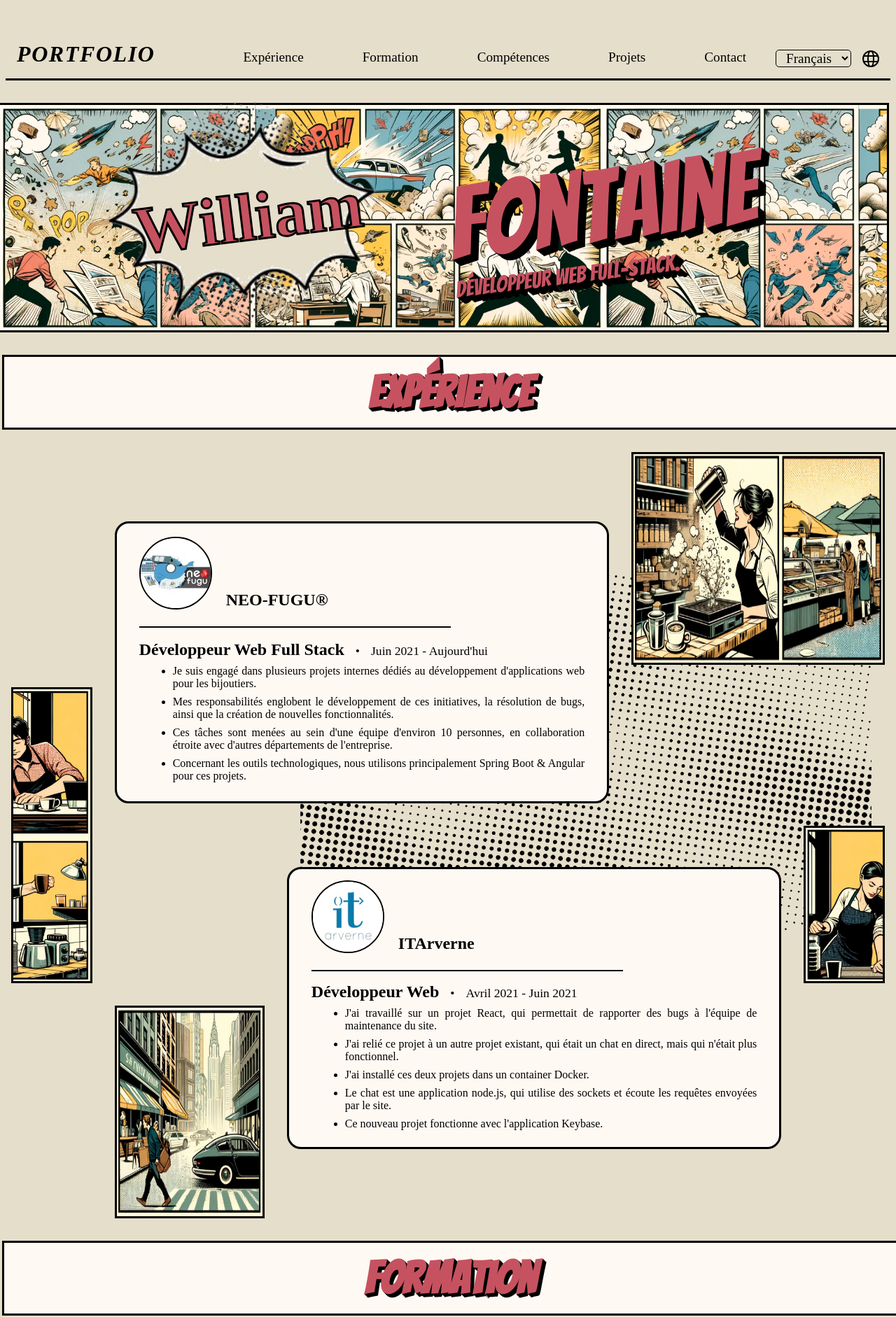
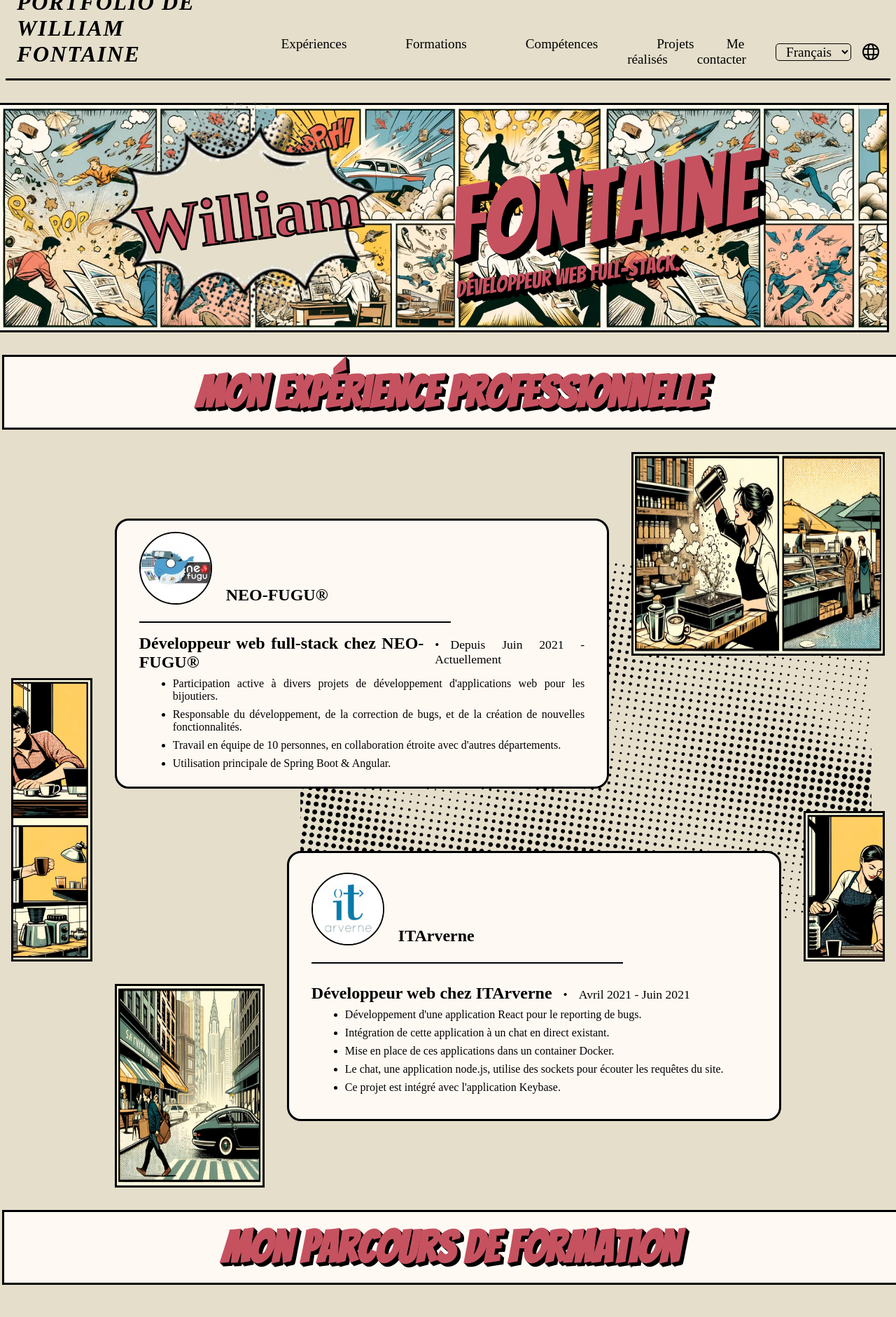
Before and after one commit to WilliamFontaine/portfolio, a React (Vite) app: page / in a window 1280 px wide. Shown: the top 1882 px of the page at 70% size. Built offline with nearby package versions, Linux system fonts and the light colour scheme; no server answers; a web font is replaced by a local one.

Commit message:
translation

```diff
--- a/src/components/Contact/Contact.tsx
+++ b/src/components/Contact/Contact.tsx
@@ -2,6 +2,7 @@ import { FormEventHandler, useEffect, useRef } from 'react';
 import emailjs from '@emailjs/browser';
 import { toast } from 'react-toastify';
 import './Contact.scss';
+import { useTranslation } from 'react-i18next';
 
 const emailConfig = {
   userPublicKey: import.meta.env.VITE_EMAILJS_PUBLIC_KEY,
@@ -10,6 +11,8 @@ const emailConfig = {
 };
 
 function Contact() {
+  const { t } = useTranslation();
+
   const form = useRef<HTMLFormElement>(null);
 
   useEffect(() => {
@@ -27,14 +30,14 @@ function Contact() {
     const data = new FormData(event.currentTarget);
 
     if (!validateFormData(data)) {
-      toast.error('Veuillez remplir tous les champs du formulaire');
+      toast.error(t('contact.toast.fill'));
       return;
     }
 
     toast.promise(sendEmail(data), {
-      pending: 'Envoi du message en cours...',
-      success: 'Votre message a bien été envoyé',
-      error: "Une erreur est survenue lors de l'envoi du message",
+      pending: t('contact.toast.pending'),
+      success: t('contact.toast.success'),
+      error: t('contact.toast.error'),
     });
   };
 
@@ -43,8 +46,6 @@ function Contact() {
     const lastname = data.get('lastname');
     const email = data.get('email');
     const message = data.get('message');
-
-    console.log(firstname, lastname, email, message);
 
     return new Promise((resolve, reject) => {
       emailjs
@@ -69,14 +70,16 @@ function Contact() {
   return (
     <div id="contact" className="contact">
       <div className="title-container">
-        <h2 className="title">contact</h2>
+        <h2 className="title">{t('contact.title')}</h2>
       </div>
       <div className="contact-form">
-        <p>formulaire de contact</p>
+        <p>{t('contact.form.title')}</p>
         <form onSubmit={handleSubmit} ref={form}>
           <div className="form-group">
             <div className="label-container">
-              <label htmlFor="firstname">Prénom</label>
+              <label htmlFor="firstname">
+                {t('contact.form.field.firstname')}
+              </label>
             </div>
             <div className="input-container">
               <input type="text" name="firstname" id="firstname" required />
@@ -84,7 +87,9 @@ function Contact() {
           </div>
           <div className="form-group">
             <div className="label-container">
-              <label htmlFor="lastname">Nom</label>
+              <label htmlFor="lastname">
+                {t('contact.form.field.lastname')}
+              </label>
             </div>
             <div className="input-container">
               <input type="text" name="lastname" id="lastname" required />
@@ -92,7 +97,7 @@ function Contact() {
           </div>
           <div className="form-group">
             <div className="label-container">
-              <label htmlFor="email">Email</label>
+              <label htmlFor="email">{t('contact.form.field.email')}</label>
             </div>
             <div className="input-container">
               <input type="email" name="email" id="email" required />
@@ -100,17 +105,17 @@ function Contact() {
           </div>
           <div className="form-group">
             <div className="label-container">
-              <label htmlFor="message">Message</label>
+              <label htmlFor="message">{t('contact.form.field.message')}</label>
             </div>
             <div className="input-container">
               <textarea name="message" id="message" required rows={5} />
             </div>
           </div>
-          <button type="submit">Envoyer</button>
+          <button type="submit">{t('contact.form.button.send')}</button>
         </form>
       </div>
       <div className="logo-container">
-        <p> Me contacter aussi sur :</p>
+        <p>{t('contact.form.more')}</p>
         <a href="https://www.linkedin.com/in/williamftn/">
           <img
             src="/logo/linkedin_logo.png"
--- a/src/components/Experience/Experience.tsx
+++ b/src/components/Experience/Experience.tsx
@@ -1,10 +1,13 @@
+import { useTranslation } from 'react-i18next';
 import './Experience.scss';
 
 function Experience() {
+  const { t } = useTranslation();
+
   return (
     <div id="experience" className="experience">
       <div className="title-container">
-        <h2 className="title">expérience</h2>
+        <h2 className="title">{t('experience.title')}</h2>
       </div>
       <div className="parent">
         <div className="second-experience experience-container container">
@@ -14,43 +17,29 @@ function Experience() {
               alt="neo_logix_logo"
               className="company-logo logo rounded"
             />
-            <p className="company-name">NEO-FUGU®</p>
+            <p className="company-name">{t('experience.list.1.company')}</p>
           </div>
           <div className="job">
             <div className="job-entitle">
-              <p className="job-title">Développeur Web Full Stack</p>
+              <p className="job-title">{t('experience.list.1.title')}</p>
               <p className="job-date">
-                <span className="date">Juin 2021</span> -{' '}
-                <span className="date">Aujourd'hui</span>
+                <span className="date">{t('experience.list.1.date.from')}</span>{' '}
+                - <span className="date">{t('experience.list.1.date.to')}</span>
               </p>
             </div>
             <div className="job-desc">
               <ul>
                 <li>
-                  <p>
-                    Je suis engagé dans plusieurs projets internes dédiés au
-                    développement d'applications web pour les bijoutiers.
-                  </p>
+                  <p>{t('experience.list.1.desc.1')}</p>
                 </li>
                 <li>
-                  <p>
-                    Mes responsabilités englobent le développement de ces
-                    initiatives, la résolution de bugs, ainsi que la création de
-                    nouvelles fonctionnalités.
-                  </p>
+                  <p>{t('experience.list.1.desc.2')}</p>
                 </li>
                 <li>
-                  <p>
-                    Ces tâches sont menées au sein d'une équipe d'environ 10
-                    personnes, en collaboration étroite avec d'autres
-                    départements de l'entreprise.
-                  </p>
+                  <p>{t('experience.list.1.desc.3')}</p>
                 </li>
                 <li>
-                  <p>
-                    Concernant les outils technologiques, nous utilisons
-                    principalement Spring Boot & Angular pour ces projets.
-                  </p>
+                  <p>{t('experience.list.1.desc.4')}</p>
                 </li>
               </ul>
             </div>
@@ -63,45 +52,32 @@ function Experience() {
               alt="neo_logix_logo"
               className="company-logo logo rounded"
             />
-            <p className="company-name">ITArverne</p>
+            <p className="company-name">{t('experience.list.2.company')}</p>
           </div>
           <div className="job">
             <div className="job-entitle">
-              <p className="job-title">Développeur Web</p>
+              <p className="job-title">{t('experience.list.2.title')}</p>
               <p className="job-date">
-                <span className="date">Avril 2021</span> -{' '}
-                <span className="date">Juin 2021</span>
+                <span className="date">{t('experience.list.2.date.from')}</span>{' '}
+                - <span className="date">{t('experience.list.2.date.to')}</span>
               </p>
             </div>
             <div className="job-desc">
               <ul>
                 <li>
-                  <p>
-                    J'ai travaillé sur un projet React, qui permettait de
-                    rapporter des bugs à l'équipe de maintenance du site.
-                  </p>
+                  <p>{t('experience.list.2.desc.1')}</p>
                 </li>
                 <li>
-                  <p>
-                    J'ai relié ce projet à un autre projet existant, qui était
-                    un chat en direct, mais qui n'était plus fonctionnel.
-                  </p>
+                  <p>{t('experience.list.2.desc.2')}</p>
                 </li>
                 <li>
-                  <p>
-                    J'ai installé ces deux projets dans un container Docker.
-                  </p>
+                  <p>{t('experience.list.2.desc.3')}</p>
                 </li>
                 <li>
-                  <p>
-                    Le chat est une application node.js, qui utilise des sockets
-                    et écoute les requêtes envoyées par le site.
-                  </p>
+                  <p>{t('experience.list.2.desc.4')}</p>
                 </li>
                 <li>
-                  <p>
-                    Ce nouveau projet fonctionne avec l'application Keybase.
-                  </p>
+                  <p>{t('experience.list.2.desc.5')}</p>
                 </li>
               </ul>
             </div>
--- a/src/components/Projects/Projects.tsx
+++ b/src/components/Projects/Projects.tsx
@@ -1,10 +1,13 @@
+import { useTranslation } from 'react-i18next';
 import './Projects.scss';
 
 function Projects() {
+  const { t } = useTranslation();
+
   return (
     <div id="projects" className="projects">
       <div className="title-container">
-        <h2 className="title">projets</h2>
+        <h2 className="title">{t('projects.title')}</h2>
       </div>
       <div className="projects-container">
         <div className="project">
@@ -13,14 +16,11 @@ function Projects() {
             alt="github_logo"
             className="project-logo logo rounded"
           />
-          <p className="project-title">Projets sur GitHub</p>
+          <p className="project-title">{t('projects.list.1.title')}</p>
           <div className="project-desc">
             <span>
-              <p>Vous pouvez retrouver tous mes projets sur mon GitHub.</p>
-              <p>
-                Je travaille sur des projets personnels et des projets
-                scolaires.
-              </p>
+              <p>{t('projects.list.1.desc.1')}</p>
+              <p>{t('projects.list.1.desc.2')}</p>
             </span>
           </div>
         </div>
@@ -30,22 +30,13 @@ function Projects() {
             alt="gitlab_logo"
             className="project-logo logo rounded"
           />
-          <p className="project-title">Projets sur GitLab</p>
+          <p className="project-title">{t('projects.list.2.title')}</p>
           <div className="project-desc">
             <span>
-              <p>
-                Vous pouvez notamment retrouver le projet Gabbler sur mon
-                GitLab.
-              </p>
-              <p>
-                Ce projet est un réseau social développé en VueJS et Laravel.
-              </p>
-              <p>
-                Ce projet à été réalisé en groupe de 4 personnes, dans le cadre
-                de la formation de Concepteur développeur d'applications à
-                Hesias.
-              </p>
-              <p>J'étais le chef de projet de ce groupe.</p>
+              <p>{t('projects.list.2.desc.1')}</p>
+              <p>{t('projects.list.2.desc.2')}</p>
+              <p>{t('projects.list.2.desc.3')}</p>
+              <p>{t('projects.list.2.desc.4')}</p>
             </span>
           </div>
         </div>
--- a/src/components/Study/Study.tsx
+++ b/src/components/Study/Study.tsx
@@ -1,10 +1,13 @@
+import { useTranslation } from 'react-i18next';
 import './Study.scss';
 
 function Study() {
+  const { t } = useTranslation();
+
   return (
     <div id="study" className="study">
       <div className="title-container">
-        <h2 className="title">formation</h2>
+        <h2 className="title">{t('study.title')}</h2>
       </div>
       <div className="studies">
         <div className="study-container">
@@ -14,22 +17,18 @@ function Study() {
               alt="hesias_logo"
               className="school-logo logo rounded"
             />
-            <p className="school-name">Hesias</p>
+            <p className="school-name">{t('study.list.1.school')}</p>
           </div>
 
           <div className="study-content">
-            <p className="study-title">Manager de projet informatique</p>
+            <p className="study-title">{t('study.list.1.title')}</p>
             <p className="study-date">
-              <span className="date">Octobre 2023</span> -{' '}
-              <span className="date">Septembre 2025</span>
+              <span className="date">{t('study.list.1.date.from')}</span> -{' '}
+              <span className="date">{t('study.list.1.date.to')}</span>
             </p>
             <div className="study-desc">
               <span>
-                <p>
-                  Je suis actuellement en formation de Manager de projet
-                  informatique à Hesias.
-                </p>
-                <p>Je suis en alternance chez NEO-FUGU®.</p>
+                <p>{t('study.list.1.desc.1')}</p>
               </span>
             </div>
           </div>
@@ -42,22 +41,18 @@ function Study() {
               alt="hesias_logo"
               className="school-logo logo rounded"
             />
-            <p className="school-name">Hesias</p>
+            <p className="school-name">{t('study.list.2.school')}</p>
           </div>
           <div className="study-content">
-            <p className="study-title">Concepteur développeur d'applications</p>
+            <p className="study-title">{t('study.list.2.title')}</p>
             <p className="study-date">
-              <span className="date">Septembre 2022</span> -{' '}
-              <span className="date">Octobre 2023</span>
+              <span className="date">{t('study.list.2.date.from')}</span> -{' '}
+              <span className="date">{t('study.list.2.date.to')}</span>
             </p>
             <div className="study-desc">
               <span>
-                <p>
-                  Je suis diplômé de la formation de Concepteur développeur
-                  d'applications à Hesias.
-                </p>
-                <p>J'ai été major de promotion durant cette formation.</p>
-                <p>J'était en alternance chez NEO-FUGU®.</p>
+                <p>{t('study.list.2.desc.1')}</p>
+                <p>{t('study.list.2.desc.2')}</p>
               </span>
             </div>
           </div>
@@ -70,24 +65,19 @@ function Study() {
               alt="uca_logo"
               className="school-logo logo rounded"
             />
-            <p className="school-name">Université Clermont Auvergne</p>
+            <p className="school-name">{t('study.list.3.school')}</p>
           </div>
 
           <div className="study-content">
-            <p className="study-title">
-              Diplôme universitaire de technologie en informatique
-            </p>
+            <p className="study-title">{t('study.list.3.title')}</p>
             <p className="study-date">
-              <span className="date">Septembre 2020</span> -{' '}
-              <span className="date">Juin 2022</span>
+              <span className="date">{t('study.list.3.date.from')}</span> -{' '}
+              <span className="date">{t('study.list.3.date.to')}</span>
             </p>
             <div className="study-desc">
               <span>
-                <p>
-                  Je suis diplômé du DUT Informatique à l'Université Clermont
-                  Auvergne.
-                </p>
-                <p>J'ai effectué mon stage de fin de cursus chez ITArverne.</p>
+                <p>{t('study.list.3.desc.1')}</p>
+                <p>{t('study.list.3.desc.2')}</p>
               </span>
             </div>
           </div>
--- a/src/locales/en.json
+++ b/src/locales/en.json
@@ -2,12 +2,68 @@
   "banner": {
     "firstname": "William",
     "lastname": "Fontaine",
-    "desc": "Full-stack web developer."
+    "desc": "Full-Stack Web Developer."
+  },
+  "contact": {
+    "title": "Contact Me",
+    "form": {
+      "title": "Contact Form",
+      "field": {
+        "firstname": "First Name",
+        "lastname": "Last Name",
+        "email": "Email Address",
+        "message": "Your Message"
+      },
+      "button": {
+        "send": "Send Message"
+      },
+      "more": "Other ways to contact me:"
+    },
+    "toast": {
+      "fill": "Please fill in all required fields.",
+      "success": "Your message has been sent successfully.",
+      "error": "An error occurred while sending the message.",
+      "pending": "Sending message..."
+    }
+  },
+  "experience": {
+    "title": "My Professional Experience",
+    "list": {
+      "1": {
+        "title": "Full-Stack Web Developer at NEO-FUGU®",
+        "company": "NEO-FUGU®",
+        "date": {
+          "from": "Since June 2021",
+          "to": "Present"
+        },
+        "desc": {
+          "1": "Actively involved in various internal projects for developing web applications for jewelers.",
+          "2": "Responsible for developing, bug fixing, and creating new features.",
+          "3": "Working in a team of 10 people, closely collaborating with other departments.",
+          "4": "Mainly using Spring Boot & Angular for these projects."
+        }
+      },
+      "2": {
+        "title": "Web Developer at ITArverne",
+        "company": "ITArverne",
+        "date": {
+          "from": "April 2021",
+          "to": "June 2021"
+        },
+        "desc": {
+          "1": "Worked on a React project for bug reporting.",
+          "2": "Integrated this project with an existing live chat that was non-functional.",
+          "3": "Deployed these projects in a Docker container.",
+          "4": "The chat is a node.js application, using sockets to listen to requests from the site.",
+          "5": "This project operates with Keybase application."
+        }
+      }
+    }
   },
   "header": {
-    "title": "Portfolio",
+    "title": "William Fontaine's Portfolio",
     "menu": {
-      "experience": "Experience",
+      "experience": "Experiences",
       "study": "Education",
       "skills": "Skills",
       "projects": "Projects",
@@ -17,5 +73,69 @@
       "fr": "French",
       "en": "English"
     }
+  },
+  "projects": {
+    "title": "My Projects",
+    "list": {
+      "1": {
+        "title": "Projects on GitHub",
+        "desc": {
+          "1": "Discover my personal and academic projects on my GitHub account.",
+          "2": "I regularly work on new personal and study-related projects."
+        }
+      },
+      "2": {
+        "title": "Projects on GitLab",
+        "desc": {
+          "1": "Visit my GitLab account to see the Gabbler project, among others.",
+          "2": "Gabbler is a social network developed in VueJS and Laravel.",
+          "3": "This project was carried out in a group of four as part of my Application Developer training at Hesias.",
+          "4": "I served as the project manager for this group."
+        }
+      }
+    }
+  },
+  "skills": {
+    "title": "My Hard Skills"
+  },
+  "study": {
+    "title": "My Educational Background",
+    "list": {
+      "1": {
+        "title": "Manager of IT Projects",
+        "school": "Hesias",
+        "date": {
+          "from": "From October 2023",
+          "to": "To September 2025"
+        },
+        "desc": {
+          "1": "Currently undergoing training as an IT Project Manager at Hesias, with an apprenticeship at NEO-FUGU®."
+        }
+      },
+      "2": {
+        "title": "Application Developer",
+        "school": "Hesias",
+        "date": {
+          "from": "September 2022",
+          "to": "October 2023"
+        },
+        "desc": {
+          "1": "Graduated in Application Development at Hesias.",
+          "2": "Top of my class during the training, with an apprenticeship at NEO-FUGU®."
+        }
+      },
+      "3": {
+        "title": "University Degree in Computer Science",
+        "school": "Université Clermont Auvergne",
+        "date": {
+          "from": "September 2020",
+          "to": "June 2022"
+        },
+        "desc": {
+          "1": "Graduated with a University Degree in Computer Science from Université Clermont Auvergne.",
+          "2": "Completed my end-of-studies internship at ITArverne."
+        }
+      }
+    }
   }
 }
--- a/src/locales/fr.json
+++ b/src/locales/fr.json
@@ -4,18 +4,138 @@
     "lastname": "Fontaine",
     "desc": "Développeur web full-stack."
   },
+  "contact": {
+    "title": "Contactez-moi",
+    "form": {
+      "title": "Formulaire de contact",
+      "field": {
+        "firstname": "Prénom",
+        "lastname": "Nom",
+        "email": "Adresse e-mail",
+        "message": "Votre message"
+      },
+      "button": {
+        "send": "Envoyer le message"
+      },
+      "more": "Autres moyens de contact :"
+    },
+    "toast": {
+      "fill": "Merci de remplir tous les champs.",
+      "success": "Votre message a été envoyé avec succès.",
+      "error": "Erreur lors de l'envoi du message.",
+      "pending": "Envoi du message en cours..."
+    }
+  },
+  "experience": {
+    "title": "Mon expérience professionnelle",
+    "list": {
+      "1": {
+        "title": "Développeur web full-stack chez NEO-FUGU®",
+        "company": "NEO-FUGU®",
+        "date": {
+          "from": "Depuis Juin 2021",
+          "to": "Actuellement"
+        },
+        "desc": {
+          "1": "Participation active à divers projets de développement d'applications web pour les bijoutiers.",
+          "2": "Responsable du développement, de la correction de bugs, et de la création de nouvelles fonctionnalités.",
+          "3": "Travail en équipe de 10 personnes, en collaboration étroite avec d'autres départements.",
+          "4": "Utilisation principale de Spring Boot & Angular."
+        }
+      },
+      "2": {
+        "title": "Développeur web chez ITArverne",
+        "company": "ITArverne",
+        "date": {
+          "from": "Avril 2021",
+          "to": "Juin 2021"
+        },
+        "desc": {
+          "1": "Développement d'une application React pour le reporting de bugs.",
+          "2": "Intégration de cette application à un chat en direct existant.",
+          "3": "Mise en place de ces applications dans un container Docker.",
+          "4": "Le chat, une application node.js, utilise des sockets pour écouter les requêtes du site.",
+          "5": "Ce projet est intégré avec l'application Keybase."
+        }
+      }
+    }
+  },
   "header": {
-    "title": "Portfolio",
+    "title": "Portfolio de William Fontaine",
     "menu": {
-      "experience": "Expérience",
-      "study": "Formation",
+      "experience": "Expériences",
+      "study": "Formations",
       "skills": "Compétences",
-      "projects": "Projets",
-      "contact": "Contact"
+      "projects": "Projets réalisés",
+      "contact": "Me contacter"
     },
     "lang": {
       "fr": "Français",
-      "en": "Anglais"
+      "en": "English"
+    }
+  },
+  "projects": {
+    "title": "Mes projets",
+    "list": {
+      "1": {
+        "title": "Projets sur GitHub",
+        "desc": {
+          "1": "Découvrez mes projets personnels et académiques sur mon compte GitHub.",
+          "2": "Je travaille régulièrement sur de nouveaux projets personnels et d'étude."
+        }
+      },
+      "2": {
+        "title": "Projets sur GitLab",
+        "desc": {
+          "1": "Visitez mon compte GitLab pour voir le projet Gabbler.",
+          "2": "Gabbler est un réseau social développé en VueJS et Laravel.",
+          "3": "Ce projet a été réalisé en groupe de quatre, dans le cadre de ma formation de Concepteur développeur d'applications à Hesias.",
+          "4": "J'ai eu le rôle de chef de projet dans ce groupe."
+        }
+      }
+    }
+  },
+  "skills": {
+    "title": "Mes compétences techniques"
+  },
+  "study": {
+    "title": "Mon parcours de formation",
+    "list": {
+      "1": {
+        "title": "Manager de projet informatique",
+        "school": "Hesias",
+        "date": {
+          "from": "Depuis Octobre 2023",
+          "to": "Jusqu'à Septembre 2025"
+        },
+        "desc": {
+          "1": "Actuellement en formation de Manager de projet informatique à Hesias, en alternance chez NEO-FUGU®."
+        }
+      },
+      "2": {
+        "title": "Concepteur développeur d'applications",
+        "school": "Hesias",
+        "date": {
+          "from": "Septembre 2022",
+          "to": "Octobre 2023"
+        },
+        "desc": {
+          "1": "Diplômé en Concepteur développeur d'applications à Hesias.",
+          "2": "Major de promotion, en alternance chez NEO-FUGU®."
+        }
+      },
+      "3": {
+        "title": "DUT Informatique",
+        "school": "Université Clermont Auvergne",
+        "date": {
+          "from": "Septembre 2020",
+          "to": "Juin 2022"
+        },
+        "desc": {
+          "1": "Diplômé du DUT Informatique à l'Université Clermont Auvergne.",
+          "2": "Stage de fin d'études effectué chez ITArverne."
+        }
+      }
     }
   }
 }
```
Also changed, not shown: src/components/Skills/Skills.tsx (+4 -4 lines).
